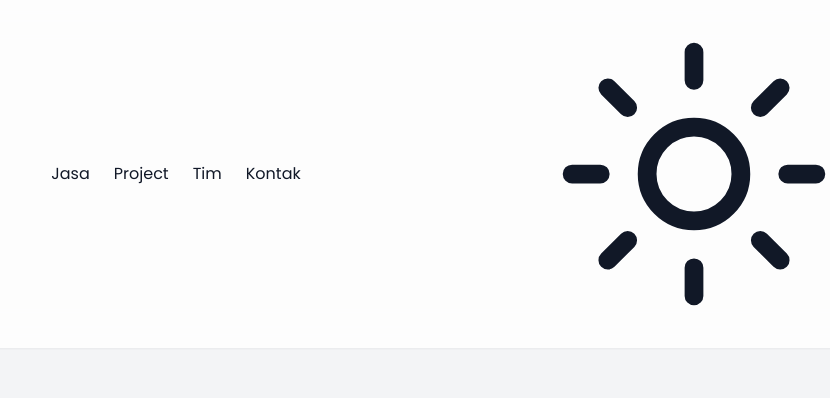
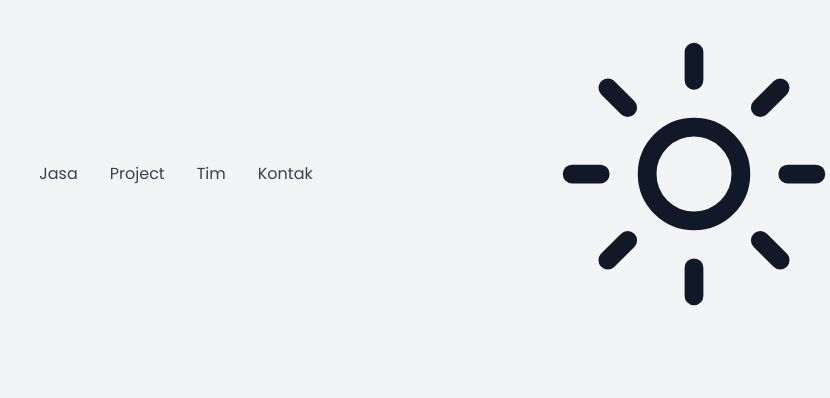
Before and after one commit to monxkeiy/indoelitestudio, a website: page public/index.html in a window 1280 px wide. Shown: the top 398 px of the page, 404-1234 px from the left. Drawn offline with nearby package versions, Linux system fonts and the light colour scheme; files that its build step writes are made by us from their sources.

Commit message:
Update index.html

```diff
--- a/public/index.html
+++ b/public/index.html
@@ -1,12 +1,10 @@
 <!DOCTYPE html>
-<html lang="id" class="dark"> <head>
+<html lang="id" class="dark">
+<head>
     <meta charset="UTF-8">
     <meta name="viewport" content="width=device-width, initial-scale=1.0">
-
     <title>Indo Elite Studio</title>
-
     <link href="style.css" rel="stylesheet">
-
     <link rel="preconnect" href="https://fonts.googleapis.com">
     <link rel="preconnect" href="https://fonts.gstatic.com" crossorigin>
     <link href="https://fonts.googleapis.com/css2?family=Poppins:wght@400;600;700;800&display=swap" rel="stylesheet">
@@ -19,15 +17,15 @@
 </head>
 <body class="bg-gray-100 dark:bg-gray-900 text-gray-900 dark:text-gray-100 font-sans transition-colors duration-300">
 
-    <header class="sticky top-0 z-50 bg-white/80 dark:bg-gray-900/80 backdrop-blur-lg shadow-sm">
+    <header id="main-header" class="navbar-default">
         <nav class="container mx-auto px-6 py-4 flex justify-between items-center">
             <a href="#" id="nav-brand" class="text-2xl font-bold text-primary-600 dark:text-primary-400"></a>
 
-            <div class="hidden md:flex items-center space-x-6">
-                <a href="#jasa" class="hover:text-primary-500">Jasa</a>
-                <a href="#project" class="hover:text-primary-500">Project</a>
-                <a href="#tim" class="hover:text-primary-500">Tim</a>
-                <a href="#kontak" class="hover:text-primary-500">Kontak</a>
+            <div id="nav-links" class="hidden md:flex items-center space-x-8">
+                <a href="#jasa" class="navbar-link" data-target="#jasa">Jasa</a>
+                <a href="#project" class="navbar-link" data-target="#project">Project</a>
+                <a href="#tim" class="navbar-link" data-target="#tim">Tim</a>
+                <a href="#kontak" class="navbar-link" data-target="#kontak">Kontak</a>
             </div>
 
             <button id="darkModeToggle" class="p-2 rounded-full hover:bg-gray-200 dark:hover:bg-gray-700">
@@ -40,8 +38,7 @@
     <main>
 
         <section id="home" class="container mx-auto px-6 py-32 text-center">
-            <h1 id="hero-title" class="text-5xl md:text-7xl font-extrabold mb-4">
-                </h1>
+            <h1 id="hero-title" class="text-5xl md:text-7xl font-extrabold mb-4"></h1>
             <p class="text-xl md:text-2xl text-gray-600 dark:text-gray-300 mb-10">
                 Solusi Profesional untuk Jasa Pembuatan Map Roblox.
             </p>
@@ -50,11 +47,11 @@
             </a>
         </section>
 
-        <section id="jasa" class="py-24 bg-white dark:bg-gray-800">
+        <section id="jasa" class="py-24 bg-white dark:bg-gray-800 reveal-on-scroll">
             <div id="jasa-container" class="container mx-auto px-6"></div>
         </section>
 
-        <section id="project" class="py-24">
+        <section id="project" class="py-24 reveal-on-scroll">
             <div class="container mx-auto px-6">
                 <div class="text-center mb-16">
                     <h2 class="text-4xl font-bold mb-3">Project Kami</h2>
@@ -64,7 +61,7 @@
             </div>
         </section>
 
-        <section id="tim" class="py-24 bg-white dark:bg-gray-800">
+        <section id="tim" class="py-24 bg-white dark:bg-gray-800 reveal-on-scroll">
             <div class="container mx-auto px-6">
                 <div class="text-center mb-16">
                     <h2 class="text-4xl font-bold mb-3">Tim Indo Elite Studio</h2>
@@ -76,7 +73,7 @@
 
     </main>
 
-    <footer id="kontak" class="bg-gray-900 dark:bg-black text-gray-300 py-16">
+    <footer id="kontak" class="bg-gray-900 dark:bg-black text-gray-300 py-16 reveal-on-scroll">
         <div id="footer-container" class="container mx-auto px-6 text-center"></div>
     </footer>
 
```
